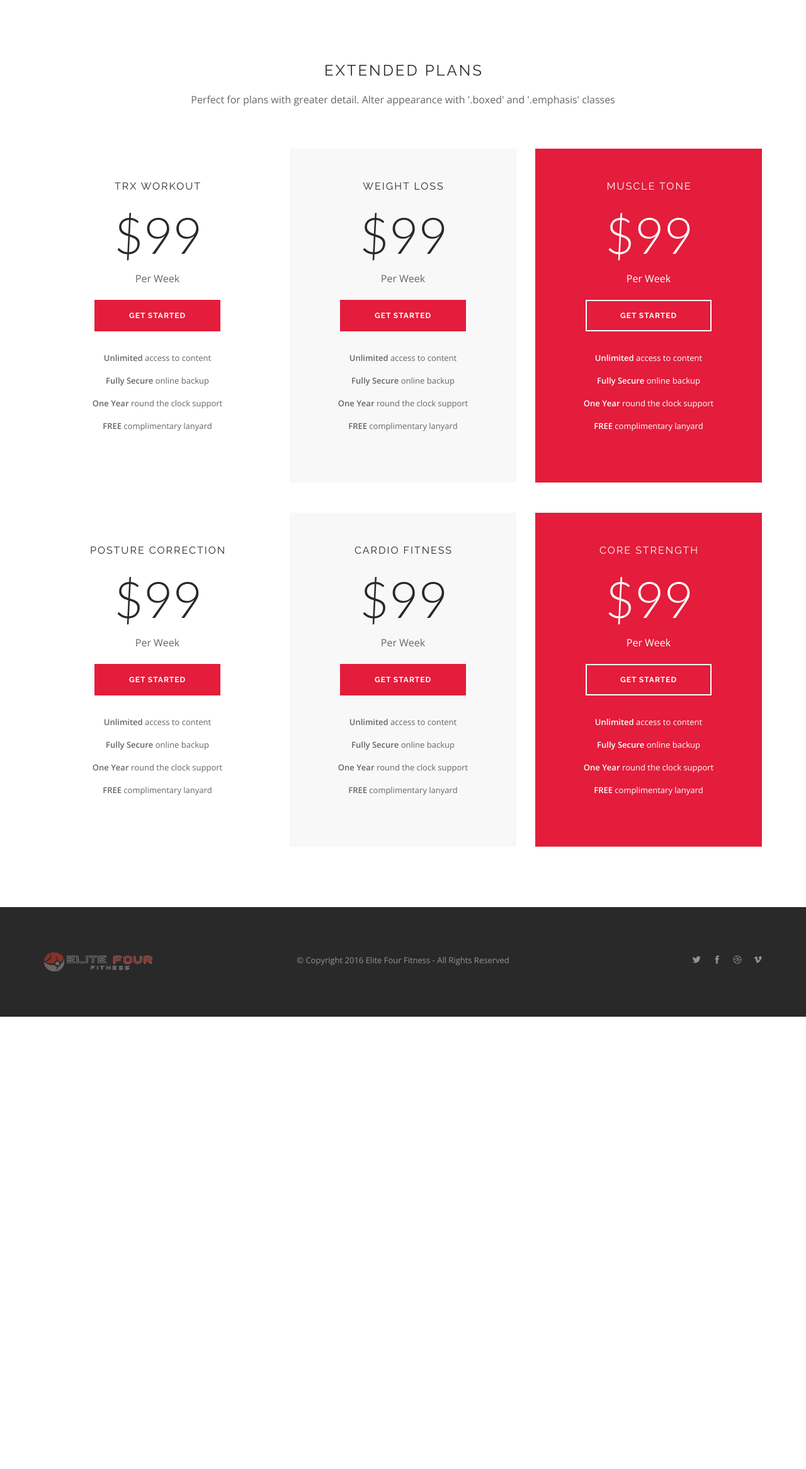
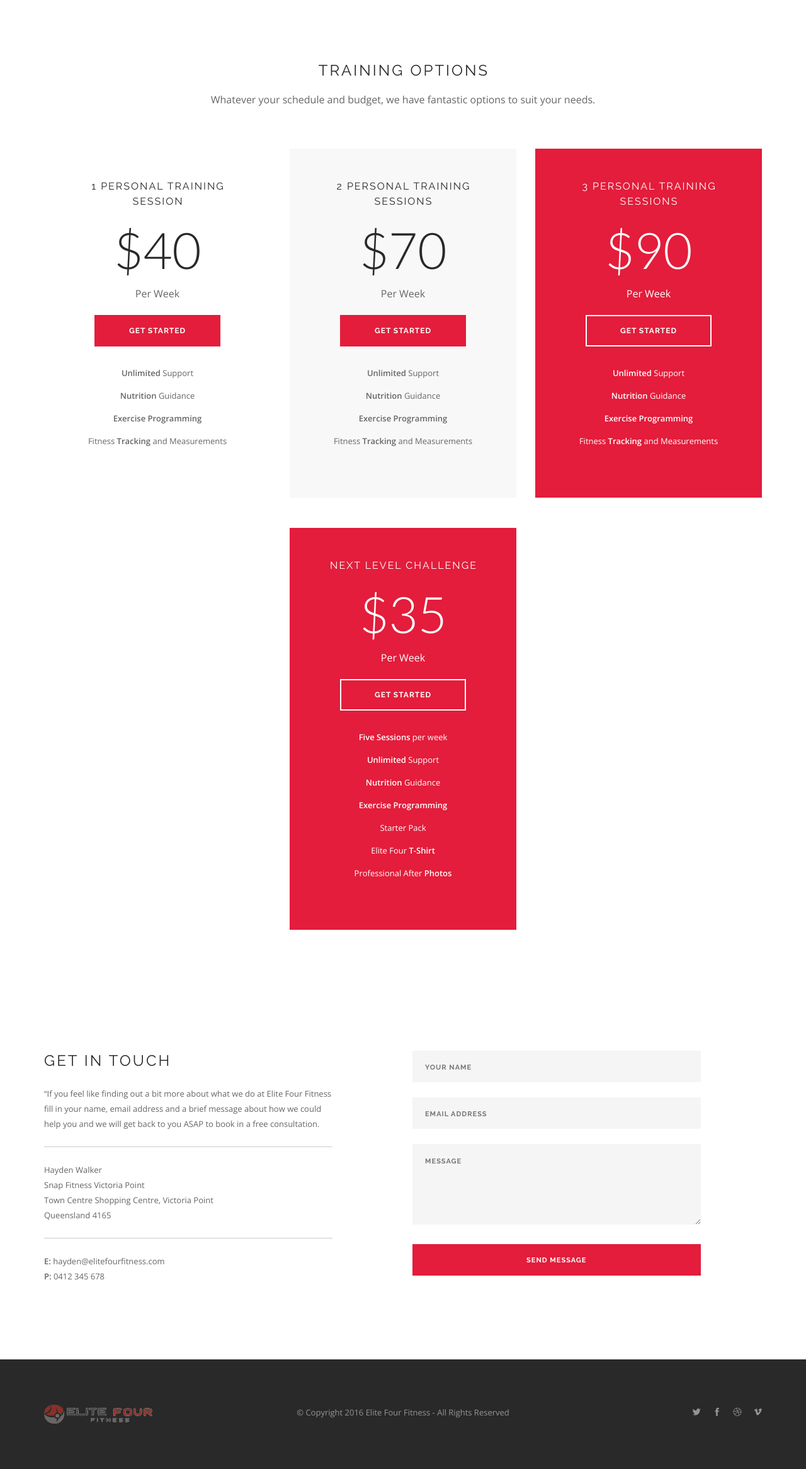
Before and after one commit to IsaacN/elitefour, a PHP site: page /book.php in a window 1280 px wide. Shown: the part 55-2387 px from the top of the page at 63% size. Before the commit the page ends 1669 px from the top, so only its background shows below. Run offline with PHP 8.4, Linux system fonts and the light colour scheme; data that the repository does not hold is empty.

Commit message:
Updated Content

```diff
--- a/book.php
+++ b/book.php
@@ -4,9 +4,9 @@
 		        <div class="container">
 		            <div class="row">
 		                <div class="col-sm-12 text-center">
-		                    <h4 class="uppercase mb16">Extended Plans</h4>
+		                    <h4 class="uppercase mb16">Training Options</h4>
 		                    <p class="lead mb64">
-		                        Perfect for plans with greater detail. Alter appearance with '.boxed' and '.emphasis' classes
+		                        Whatever your schedule and budget, we have fantastic options to suit your needs.
 		                    </p>
 		                </div>
 		            </div>
@@ -14,22 +14,22 @@
 		            <div class="row">
 		                <div class="col-md-4 col-sm-6">
 		                    <div class="pricing-table pt-2 text-center">
-		                        <h5 class="uppercase">TRX Workout</h5>
-		                        <span class="price">$99</span>
+		                        <h5 class="uppercase">1 Personal Training Session</h5>
+		                        <span class="price">$40</span>
 		                        <p class="lead">Per Week</p>
-		                        <a class="btn btn-filled btn-lg" href="#">Get Started</a>
+		                        <a class="btn btn-filled btn-lg" href="#contact">Get Started</a>
 		                        <ul>
 		                            <li>
-		                                <strong>Unlimited</strong> access to content
+		                                <strong>Unlimited</strong> Support
 		                            </li>
 		                            <li>
-		                                <strong>Fully Secure</strong> online backup
+		                                <strong>Nutrition</strong> Guidance
 		                            </li>
 		                            <li>
-		                                <strong>One Year</strong> round the clock support
+		                                <strong>Exercise Programming</strong>
 		                            </li>
 		                            <li>
-		                                <strong>FREE</strong> complimentary lanyard
+		                                Fitness <strong>Tracking</strong> and Measurements
 		                            </li>
 		                        </ul>
 		                    </div>
@@ -37,22 +37,22 @@
 		                </div>
 		                <div class="col-md-4 col-sm-6">
 		                    <div class="pricing-table pt-2 boxed text-center">
-		                        <h5 class="uppercase">Weight Loss</h5>
-		                        <span class="price">$99</span>
+		                        <h5 class="uppercase">2 Personal Training Sessions</h5>
+		                        <span class="price">$70</span>
 		                        <p class="lead">Per Week</p>
-		                        <a class="btn btn-filled btn-lg" href="#">Get Started</a>
+		                        <a class="btn btn-filled btn-lg" href="#contact">Get Started</a>
 		                        <ul>
 		                            <li>
-		                                <strong>Unlimited</strong> access to content
+		                                <strong>Unlimited</strong> Support
 		                            </li>
 		                            <li>
-		                                <strong>Fully Secure</strong> online backup
+		                                <strong>Nutrition</strong> Guidance
 		                            </li>
 		                            <li>
-		                                <strong>One Year</strong> round the clock support
+		                                <strong>Exercise Programming</strong>
 		                            </li>
 		                            <li>
-		                                <strong>FREE</strong> complimentary lanyard
+		                                Fitness <strong>Tracking</strong> and Measurements
 		                            </li>
 		                        </ul>
 		                    </div>
@@ -60,22 +60,22 @@
 		                </div>
 		                <div class="col-md-4 col-sm-6">
 		                    <div class="pricing-table pt-2 emphasis text-center">
-		                        <h5 class="uppercase">Muscle Tone</h5>
-		                        <span class="price">$99</span>
+		                        <h5 class="uppercase">3 Personal Training Sessions</h5>
+		                        <span class="price">$90</span>
 		                        <p class="lead">Per Week</p>
-		                        <a class="btn btn-white btn-lg" href="#">Get Started</a>
+		                        <a class="btn btn-white btn-lg" href="#contact">Get Started</a>
 		                        <ul>
 		                            <li>
-		                                <strong>Unlimited</strong> access to content
+		                                <strong>Unlimited</strong> Support
 		                            </li>
 		                            <li>
-		                                <strong>Fully Secure</strong> online backup
+		                                <strong>Nutrition</strong> Guidance
 		                            </li>
 		                            <li>
-		                                <strong>One Year</strong> round the clock support
+		                                <strong>Exercise Programming</strong>
 		                            </li>
 		                            <li>
-		                                <strong>FREE</strong> complimentary lanyard
+		                                Fitness <strong>Tracking</strong> and Measurements
 		                            </li>
 		                        </ul>
 		                    </div>
@@ -87,77 +87,66 @@
 
 		    </section><section id='secondBookRow'>
 		        <div class="container">
-
-
 		            <div class="row">
-		                <div class="col-md-4 col-sm-6">
-		                    <div class="pricing-table pt-2 text-center">
-		                        <h5 class="uppercase">Posture Correction</h5>
-		                        <span class="price">$99</span>
+		                <div class="col-md-4 col-sm-6 col-md-offset-4 col-sm-offset-3" >
+		                    <div class="pricing-table pt-2 emphasis text-center">
+		                        <h5 class="uppercase">Next Level Challenge</h5>
+		                        <span class="price">$35</span>
 		                        <p class="lead">Per Week</p>
-		                        <a class="btn btn-filled btn-lg" href="#">Get Started</a>
+		                        <a class="btn btn-white btn-lg" href="#contact">Get Started</a>
 		                        <ul>
 		                            <li>
-		                                <strong>Unlimited</strong> access to content
+		                                <strong>Five Sessions</strong> per week
 		                            </li>
 		                            <li>
-		                                <strong>Fully Secure</strong> online backup
+		                                <strong>Unlimited</strong> Support
 		                            </li>
 		                            <li>
-		                                <strong>One Year</strong> round the clock support
+		                                <strong>Nutrition</strong> Guidance
 		                            </li>
 		                            <li>
-		                                <strong>FREE</strong> complimentary lanyard
+		                                <strong>Exercise Programming</strong>
+		                            </li>
+		                            <li>
+		                                Starter Pack
+		                            </li>
+		                            <li>
+		                                Elite Four <strong>T-Shirt</strong>
+		                            </li>
+		                            <li>
+		                                Professional After <strong>Photos</strong>
 		                            </li>
 		                        </ul>
 		                    </div>
+		                </div>
+		            </div>
 
+		        </div>
+
+		    </section>
+		    <section id='contact'>
+		        <div class="container">
+		            <div class="row">
+		                <div class="col-sm-6 col-md-5">
+		                    <h4 class="uppercase">Get In Touch</h4>
+		                    <p>
+		                        “If you feel like finding out a bit more about what we do at Elite Four Fitness fill in your name, email address and a brief message about how we could help you and we will get back to you ASAP to book in a free consultation.
+		                    </p>
+		                    <hr>
+		                    <p>Hayden Walker<br>Snap Fitness Victoria Point<br>Town Centre Shopping Centre, Victoria Point<br>Queensland 4165 &nbsp; &nbsp; &nbsp; &nbsp; &nbsp; &nbsp; &nbsp; &nbsp; &nbsp; &nbsp; &nbsp; &nbsp;<br></p>
+		                    <hr>
+		                    <p>
+		                        <strong>E:</strong>&nbsp;hayden@elitefourfitness.com&nbsp;<br>
+		                        <strong>P:</strong> 0412 345 678 &nbsp; &nbsp; &nbsp; &nbsp; &nbsp; &nbsp; &nbsp; &nbsp; &nbsp; &nbsp; &nbsp; &nbsp;<br>
+		                    </p>
 		                </div>
-		                <div class="col-md-4 col-sm-6">
-		                    <div class="pricing-table pt-2 boxed text-center">
-		                        <h5 class="uppercase">Cardio Fitness</h5>
-		                        <span class="price">$99</span>
-		                        <p class="lead">Per Week</p>
-		                        <a class="btn btn-filled btn-lg" href="#">Get Started</a>
-		                        <ul>
-		                            <li>
-		                                <strong>Unlimited</strong> access to content
-		                            </li>
-		                            <li>
-		                                <strong>Fully Secure</strong> online backup
-		                            </li>
-		                            <li>
-		                                <strong>One Year</strong> round the clock support
-		                            </li>
-		                            <li>
-		                                <strong>FREE</strong> complimentary lanyard
-		                            </li>
-		                        </ul>
-		                    </div>
-
-		                </div>
-		                <div class="col-md-4 col-sm-6">
-		                    <div class="pricing-table pt-2 emphasis text-center">
-		                        <h5 class="uppercase">Core Strength</h5>
-		                        <span class="price">$99</span>
-		                        <p class="lead">Per Week</p>
-		                        <a class="btn btn-white btn-lg" href="#">Get Started</a>
-		                        <ul>
-		                            <li>
-		                                <strong>Unlimited</strong> access to content
-		                            </li>
-		                            <li>
-		                                <strong>Fully Secure</strong> online backup
-		                            </li>
-		                            <li>
-		                                <strong>One Year</strong> round the clock support
-		                            </li>
-		                            <li>
-		                                <strong>FREE</strong> complimentary lanyard
-		                            </li>
-		                        </ul>
-		                    </div>
-
+		                <div class="col-sm-6 col-md-5 col-md-offset-1">
+		                    <form class="form-email" data-success="Thanks for your submission, we will be in touch shortly." data-error="Please fill all fields correctly.">
+		                        <input type="text" class="validate-required" name="name" placeholder="Your Name">
+		                        <input type="text" class="validate-required validate-email" name="email" placeholder="Email Address">
+		                        <textarea class="validate-required" name="message" rows="4" placeholder="Message"></textarea>
+		                        <button type="submit">Send Message</button>
+		                    </form>
 		                </div>
 		            </div>
 
```
Also changed, not shown: index.php (+19 -19 lines).
